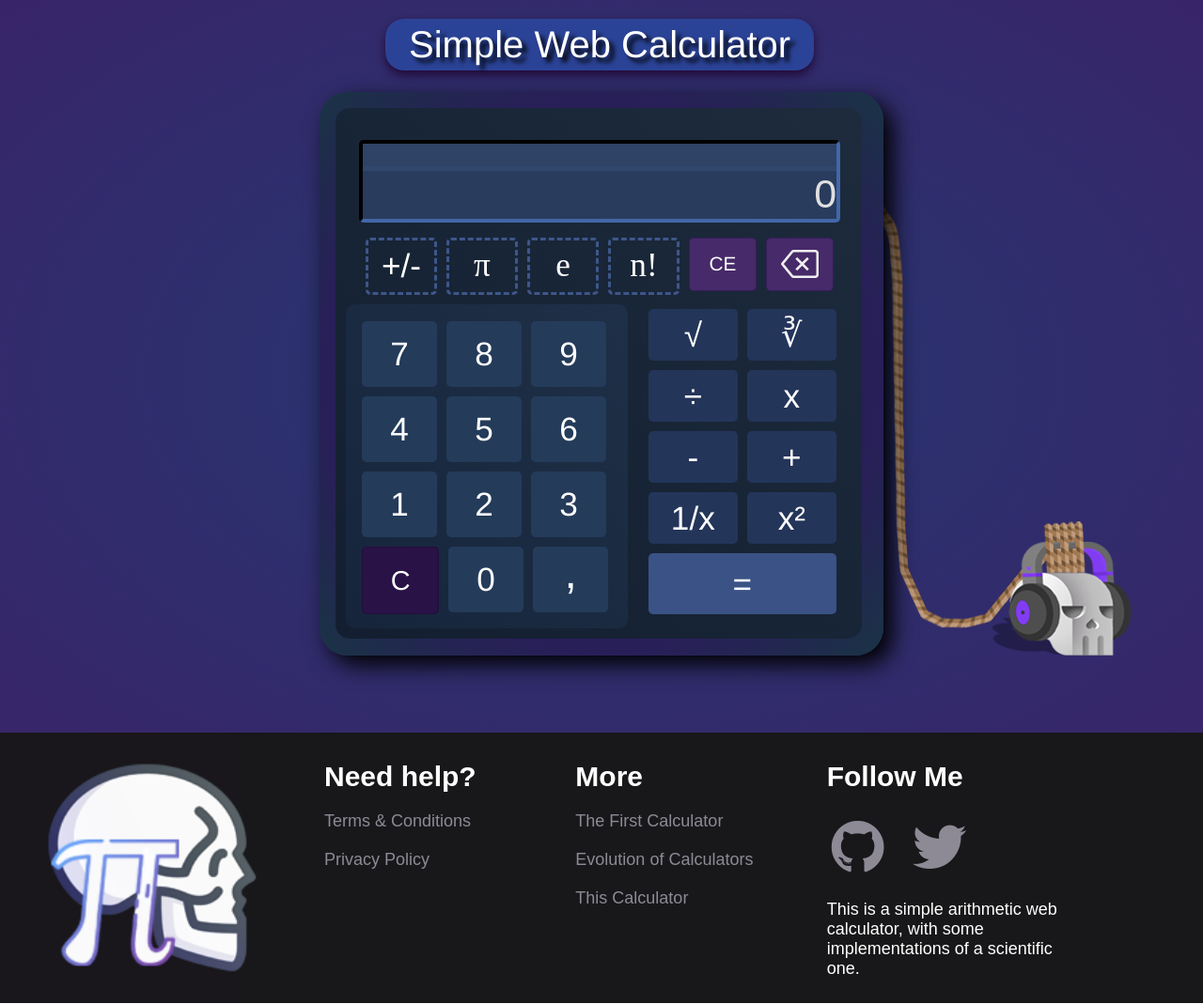
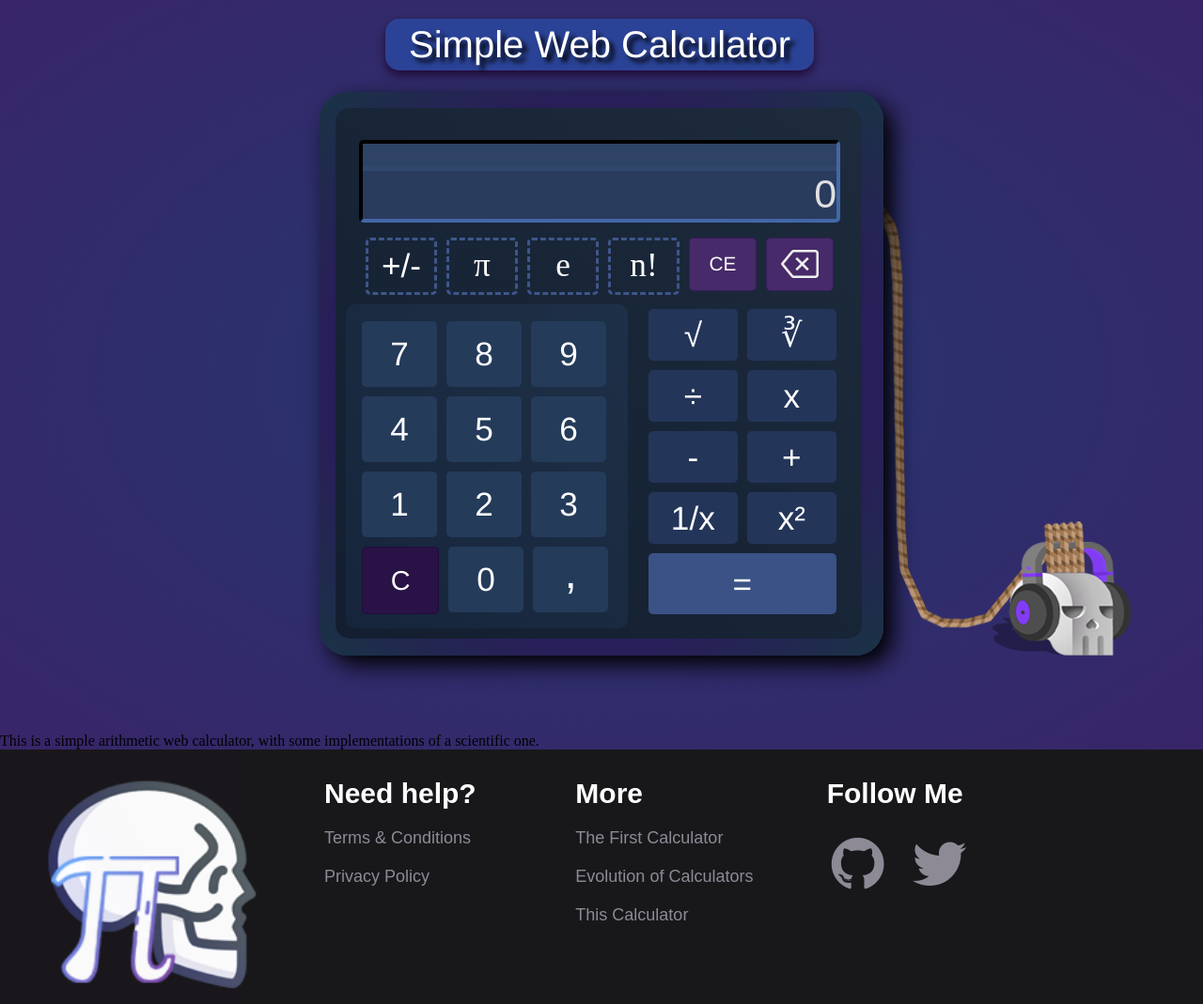
Before and after one commit to LucioFex/Simple-Web-Calculator, a plain HTML site: page index.html in a window 1280 px wide. Shown: the whole page at 94% size. Drawn offline with Linux system fonts and the light colour scheme.

Commit message:
updated border radius of header title
border radius updated by 15px

```diff
--- a/index.html
+++ b/index.html
@@ -74,6 +74,9 @@
             </div>
         </section>
     </div>
+    <span>
+        This is a simple arithmetic web calculator, with some implementations of a scientific one.
+    </span>
 
     <footer id="footer">
         <div id="logo-container">
@@ -101,9 +104,7 @@
                 <i class="fa fa-twitter"></i></a></li>
             <li><a id="email"><i class="material-icons">
                 &#xe0d0;</i></a></li>
-            <span>
-                This is a simple arithmetic web calculator, with some implementations of a scientific one.
-            </span>
+
         </div>
     </footer>
     <script src="script.js" type="text/javascript"></script>
--- a/style.css
+++ b/style.css
@@ -23,7 +23,7 @@ html, body {
     top: 20px;
     left: calc(50% - 230px);
     padding: 5px 25px 5px 25px;
-    border-radius: 20px;
+    border-radius: 15px;
     text-shadow: 5px 5px 5px #000000;
     box-shadow: 0px 5px 10px #220a36;
     position: absolute;
```
